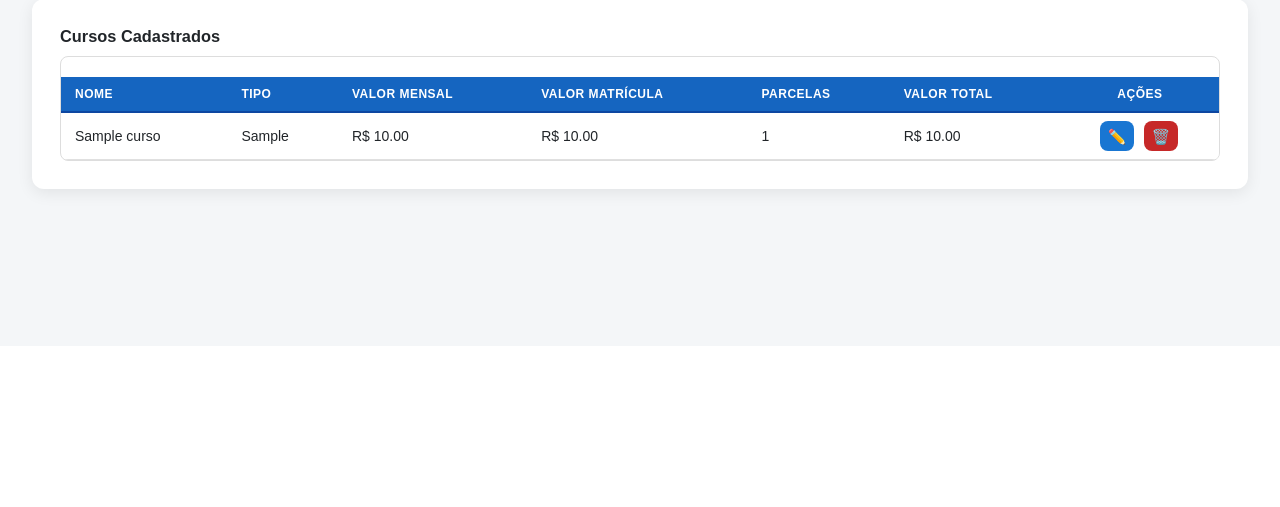
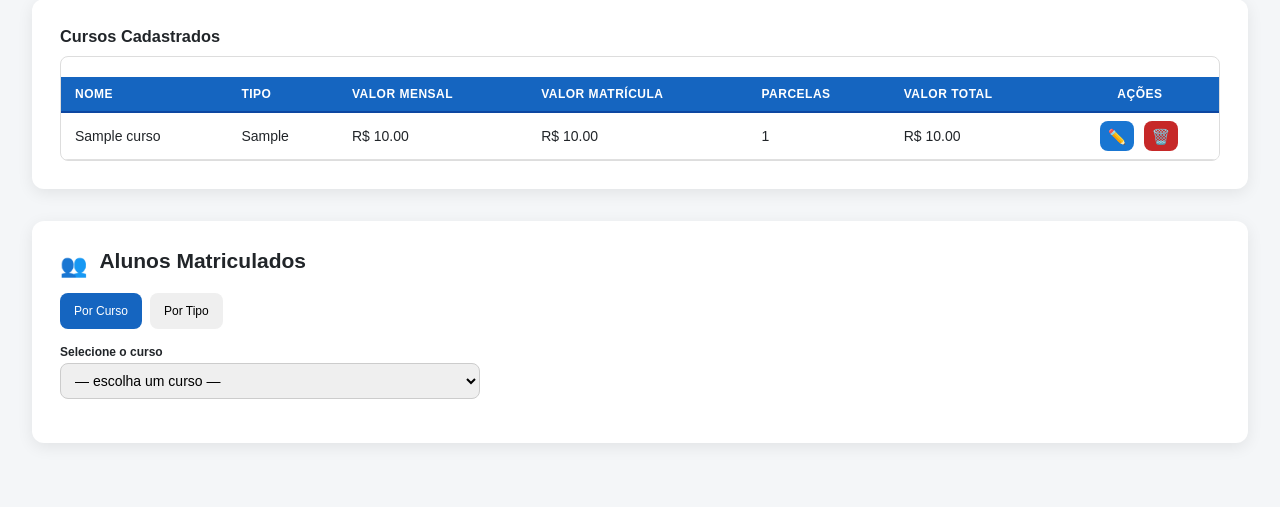
Before and after one commit to centrodequalificacao2020-create/alunos, a Flask app: template templates/cursos.html in a window 1280 px wide. Shown: the part 454-961 px from the top of the page. Before the commit the page ends 657 px from the top, so only its background shows below. Run offline with Flask 3, Linux system fonts and the light colour scheme; tables that the repository leaves empty hold one stand-in row (values such as "Sample post"); the template is opened without the code that fills it: values that come from a table or form of the project are taken from there, most other values are stand-ins (such as "Sample title", 1, 10 or a date in 2020); some libraries are stand-ins or nearby versions.

Commit message:
feat: alunos matriculados por curso e por tipo — abas na página /cursos

```diff
--- a/templates/cursos.html
+++ b/templates/cursos.html
@@ -6,16 +6,118 @@
 
 <script>
 function calcularTotal() {
-    const mensal     = parseFloat(document.getElementById('valor_mensal').value)    || 0;
-    const matricula  = parseFloat(document.getElementById('valor_matricula').value) || 0;
-    const parcelas   = parseFloat(document.getElementById('parcelas').value)         || 0;
-    const total      = matricula + (mensal * parcelas);
+    const mensal    = parseFloat(document.getElementById('valor_mensal').value)    || 0;
+    const matricula = parseFloat(document.getElementById('valor_matricula').value) || 0;
+    const parcelas  = parseFloat(document.getElementById('parcelas').value)        || 0;
+    const total     = matricula + (mensal * parcelas);
     document.getElementById('valor_total').value = total > 0
-        ? 'R$ ' + total.toLocaleString('pt-BR', {minimumFractionDigits: 2, maximumFractionDigits: 2})
+        ? 'R$ ' + total.toLocaleString('pt-BR', {minimumFractionDigits:2, maximumFractionDigits:2})
         : '';
+}
+
+/* ── helpers de badge ── */
+function badgeAluno(s) {
+    const map = {
+        'Ativo':      'status-ativo',
+        'Trancado':   'status-trancado',
+        'Cancelado':  'status-cancelado',
+        'Finalizado': 'status-finalizado',
+        'Inadimplente': 'status-inadimplente',
+    };
+    const cls = map[s] || '';
+    return `<span class="${cls}">${s}</span>`;
+}
+function badgeMatricula(s) {
+    const map = {
+        'Ativa':     'status-ativo',
+        'Trancada':  'status-trancado',
+        'Cancelada': 'status-cancelado',
+        'Concluída': 'status-finalizado',
+    };
+    const cls = map[s] || '';
+    return `<span class="${cls}">${s}</span>`;
+}
+
+/* ── tabela de alunos comum ── */
+function renderTabela(alunos) {
+    if (!alunos.length) return '<p style="color:var(--text-muted);padding:8px 0">Nenhum aluno matriculado.</p>';
+    let rows = alunos.map((a, i) =>
+        `<tr>
+          <td style="width:32px;color:var(--text-muted);font-size:.85em">${i+1}</td>
+          <td><a href="/aluno/${a.id}" style="color:var(--primary)">${a.nome}</a></td>
+          <td>${badgeAluno(a.status_aluno)}</td>
+          <td>${badgeMatricula(a.status_matricula)}</td>
+        </tr>`
+    ).join('');
+    return `<table class="tabela-excel" style="margin-top:8px">
+        <thead><tr>
+          <th>#</th><th>Nome</th>
+          <th>Status do aluno</th>
+          <th>Status da matrícula</th>
+        </tr></thead>
+        <tbody>${rows}</tbody>
+      </table>`;
+}
+
+/* ── Aba "Por Curso" ── */
+async function carregarCurso() {
+    const sel    = document.getElementById('sel_curso');
+    const painel = document.getElementById('painel_curso');
+    const id     = sel.value;
+    if (!id) { painel.innerHTML = ''; return; }
+    painel.innerHTML = '<p style="color:var(--text-muted)">Carregando…</p>';
+    const res  = await fetch(`/cursos/${id}/alunos`);
+    const data = await res.json();
+    const txt  = sel.options[sel.selectedIndex].text;
+    painel.innerHTML =
+        `<div style="display:flex;align-items:center;gap:10px;margin-bottom:4px">
+           <strong>${txt}</strong>
+           <span class="contagem-ativo" style="font-size:.85em">${data.length} aluno(s)</span>
+         </div>` + renderTabela(data);
+}
+
+/* ── Aba "Por Tipo" ── */
+async function carregarTipo() {
+    const sel    = document.getElementById('sel_tipo');
+    const painel = document.getElementById('painel_tipo');
+    const tipo   = sel.value;
+    if (!tipo) { painel.innerHTML = ''; return; }
+    painel.innerHTML = '<p style="color:var(--text-muted)">Carregando…</p>';
+    const res  = await fetch(`/cursos/tipo/${encodeURIComponent(tipo)}/alunos`);
+    const data = await res.json();
+    if (!data.length) {
+        painel.innerHTML = '<p style="color:var(--text-muted)">Nenhum curso deste tipo cadastrado.</p>';
+        return;
+    }
+    const totalGeral = data.reduce((s, c) => s + c.total, 0);
+    let html = `<div style="display:flex;align-items:center;gap:10px;margin-bottom:12px">
+        <strong>Tipo: ${tipo}</strong>
+        <span class="contagem-ativo" style="font-size:.85em">${totalGeral} aluno(s) no total</span>
+      </div>`;
+    data.forEach(curso => {
+        html += `<details style="margin-bottom:10px;border:1px solid var(--border);border-radius:8px;overflow:hidden">
+            <summary style="padding:10px 14px;cursor:pointer;background:var(--surface-2);display:flex;justify-content:space-between;align-items:center">
+              <span>📚 ${curso.curso_nome}</span>
+              <span class="contagem-ativo" style="font-size:.85em">${curso.total} aluno(s)</span>
+            </summary>
+            <div style="padding:0 14px 14px">
+              ${renderTabela(curso.alunos)}
+            </div>
+          </details>`;
+    });
+    painel.innerHTML = html;
+}
+
+/* ── Troca de abas ── */
+function abrirAba(aba) {
+    document.querySelectorAll('.aba-btn').forEach(b => b.classList.remove('btn-azul'));
+    document.querySelectorAll('.aba-painel').forEach(p => p.style.display = 'none');
+    document.getElementById('aba-' + aba).style.display = 'block';
+    document.getElementById('btn-' + aba).classList.add('btn-azul');
 }
 </script>
 
+<!-- Formulário de cadastro -->
 <div class="card">
     <div class="card-header">
         <span>📚</span>
@@ -55,7 +157,7 @@ function calcularTotal() {
             <div class="campo">
                 <label for="valor_total">Valor Total</label>
                 <input type="text" id="valor_total" readonly placeholder="Calculado automaticamente"
-                       style="background:#f0f4ff; font-weight:600; color:#1a56db;">
+                       style="background:#f0f4ff;font-weight:600;color:#1a56db;">
             </div>
         </div>
         <div class="acoes-form">
@@ -64,6 +166,7 @@ function calcularTotal() {
     </form>
 </div>
 
+<!-- Tabela de cursos -->
 <div class="card">
     <h3>Cursos Cadastrados</h3>
     <div class="tabela-planilha">
@@ -104,4 +207,47 @@ function calcularTotal() {
         </table>
     </div>
 </div>
+
+<!-- Painel de alunos matriculados -->
+<div class="card">
+    <div class="card-header">
+        <span>👥</span>
+        <h2>Alunos Matriculados</h2>
+    </div>
+
+    <!-- Abas -->
+    <div style="display:flex;gap:8px;margin-bottom:16px">
+        <button id="btn-curso" class="btn aba-btn btn-azul" onclick="abrirAba('curso')">Por Curso</button>
+        <button id="btn-tipo"  class="btn aba-btn"          onclick="abrirAba('tipo')">Por Tipo</button>
+    </div>
+
+    <!-- Aba Por Curso -->
+    <div id="aba-curso" class="aba-painel">
+        <div class="campo" style="max-width:420px">
+            <label for="sel_curso">Selecione o curso</label>
+            <select id="sel_curso" onchange="carregarCurso()">
+                <option value="">— escolha um curso —</option>
+                {% for c in cursos %}
+                <option value="{{ c.id }}">{{ c.nome }}{% if c.tipo %} ({{ c.tipo }}){% endif %}</option>
+                {% endfor %}
+            </select>
+        </div>
+        <div id="painel_curso"></div>
+    </div>
+
+    <!-- Aba Por Tipo -->
+    <div id="aba-tipo" class="aba-painel" style="display:none">
+        <div class="campo" style="max-width:420px">
+            <label for="sel_tipo">Selecione o tipo</label>
+            <select id="sel_tipo" onchange="carregarTipo()">
+                <option value="">— escolha um tipo —</option>
+                {% for t in tipos %}
+                <option value="{{ t }}">{{ t }}</option>
+                {% endfor %}
+            </select>
+        </div>
+        <div id="painel_tipo"></div>
+    </div>
+</div>
+
 {% endblock %}
```
Also changed, not shown: routes/cursos.py (+66 -3 lines).
